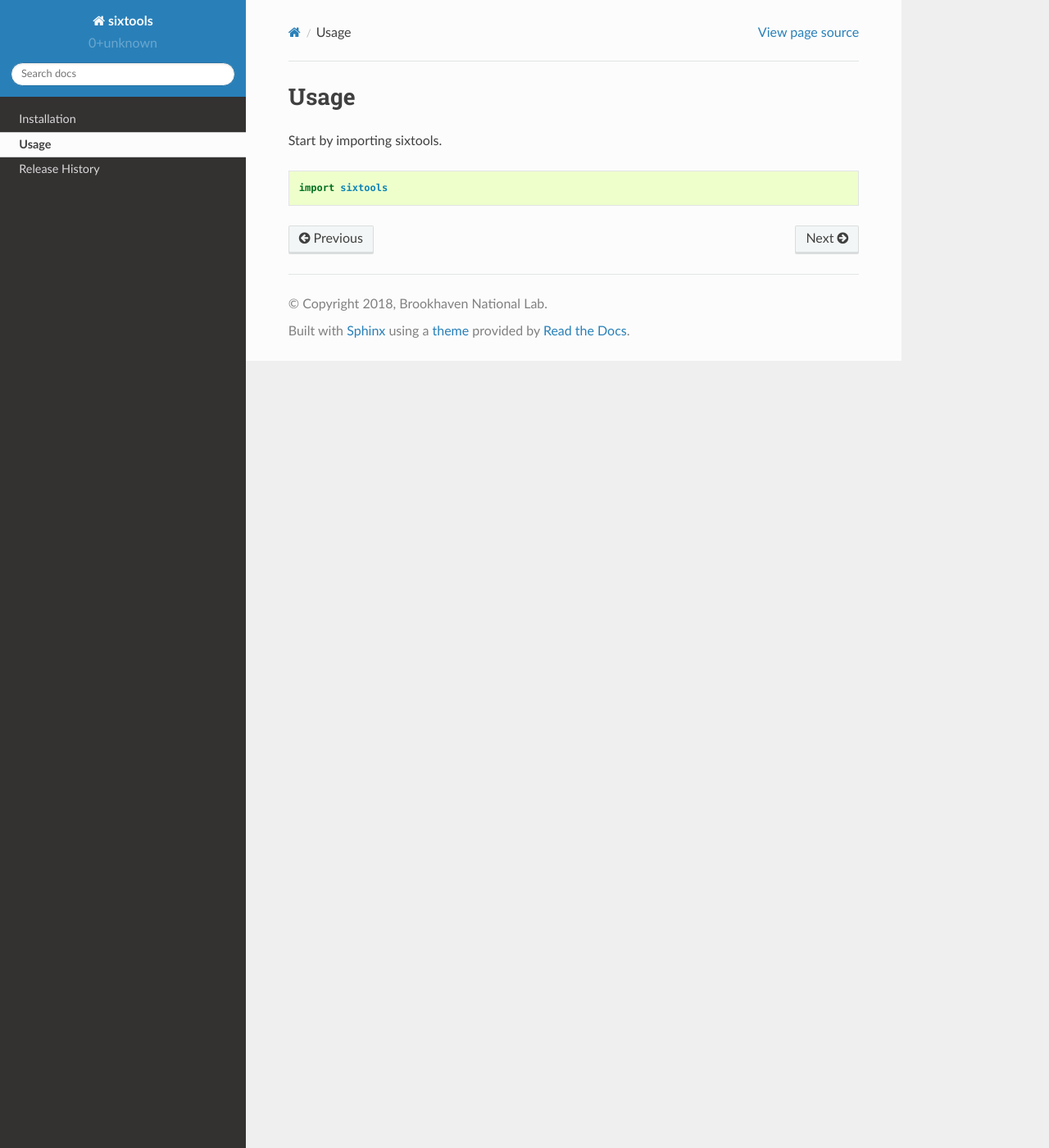
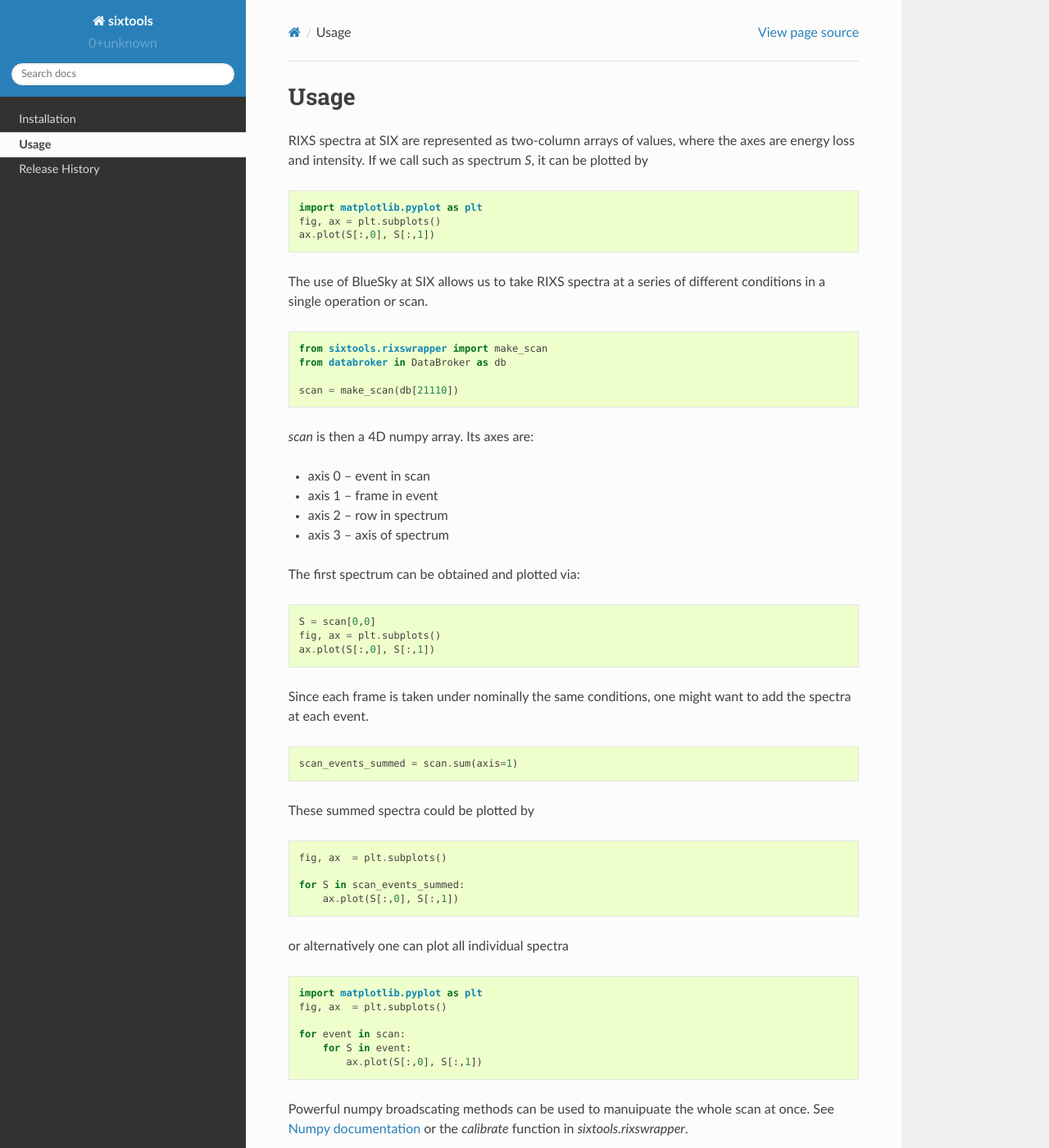
Before and after one commit to NSLS-II-SIX/sixtools, a Sphinx documentation site: the page built from docs/source/usage.rst, in a window 1280 px wide and 1400 px high. Shown: the whole window at 82% size. Built offline with Sphinx 7.4.7 and the Read the Docs theme 2.0.0, drawn with Linux system fonts in a browser that asks for light colours.

Commit message:
Add docs on scan

```diff
--- a/docs/source/usage.rst
+++ b/docs/source/usage.rst
@@ -2,8 +2,63 @@
 Usage
 =====
 
-Start by importing sixtools.
+RIXS spectra at SIX are represented as two-column arrays of values, where the axes are energy loss and intensity. If we call such as spectrum `S`, it can be plotted by
 
 .. code-block:: python
 
-    import sixtools
+    import matplotlib.pyplot as plt
+    fig, ax = plt.subplots()
+    ax.plot(S[:,0], S[:,1])
+
+The use of BlueSky at SIX allows us to take RIXS spectra at a series of different conditions in a single operation or scan.
+
+.. code-block:: python
+
+    from sixtools.rixswrapper import make_scan
+    from databroker in DataBroker as db
+
+    scan = make_scan(db[21110])
+
+`scan` is then a 4D numpy array. Its axes are:
+
+* axis 0 -- event in scan
+* axis 1 -- frame in event
+* axis 2 -- row in spectrum
+* axis 3 -- axis of spectrum
+
+The first spectrum can be obtained and plotted via:
+
+.. code-block:: python
+
+    S = scan[0,0]
+    fig, ax = plt.subplots()
+    ax.plot(S[:,0], S[:,1])
+
+Since each frame is taken under nominally the same conditions, one might want to add the spectra at each event.
+
+.. code-block:: python
+
+    scan_events_summed = scan.sum(axis=1)
+
+These summed spectra could be plotted by
+
+.. code-block:: python
+
+    fig, ax  = plt.subplots()
+
+    for S in scan_events_summed:
+        ax.plot(S[:,0], S[:,1])
+
+or alternatively one can plot all individual spectra
+
+.. code-block:: python
+
+    import matplotlib.pyplot as plt
+    fig, ax  = plt.subplots()
+
+    for event in scan:
+        for S in event:
+            ax.plot(S[:,0], S[:,1])
+
+Powerful numpy broadscating methods can be used to manuipuate the whole scan at once. See `Numpy documentation
+<https://docs.scipy.org/doc/numpy/user/basics.broadcasting.html>`_ or the `calibrate` function in `sixtools.rixswrapper`.
```
